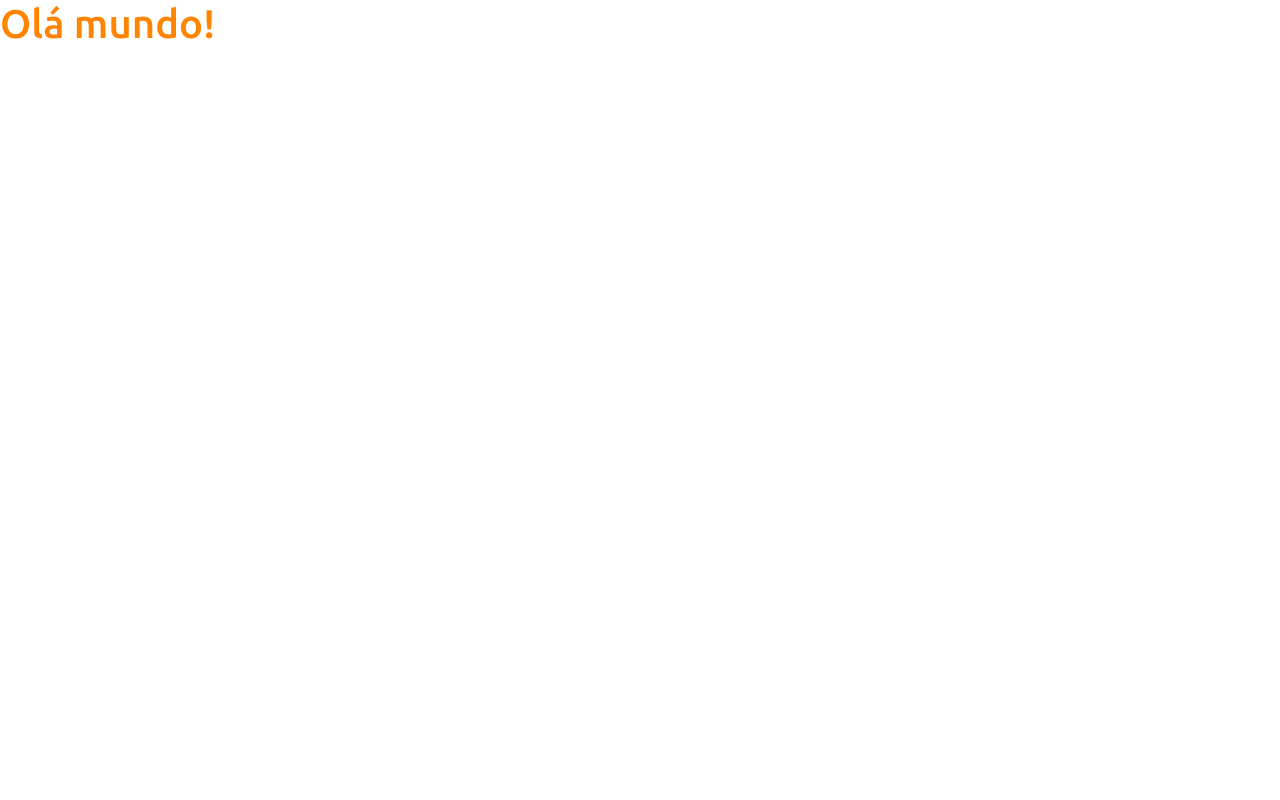
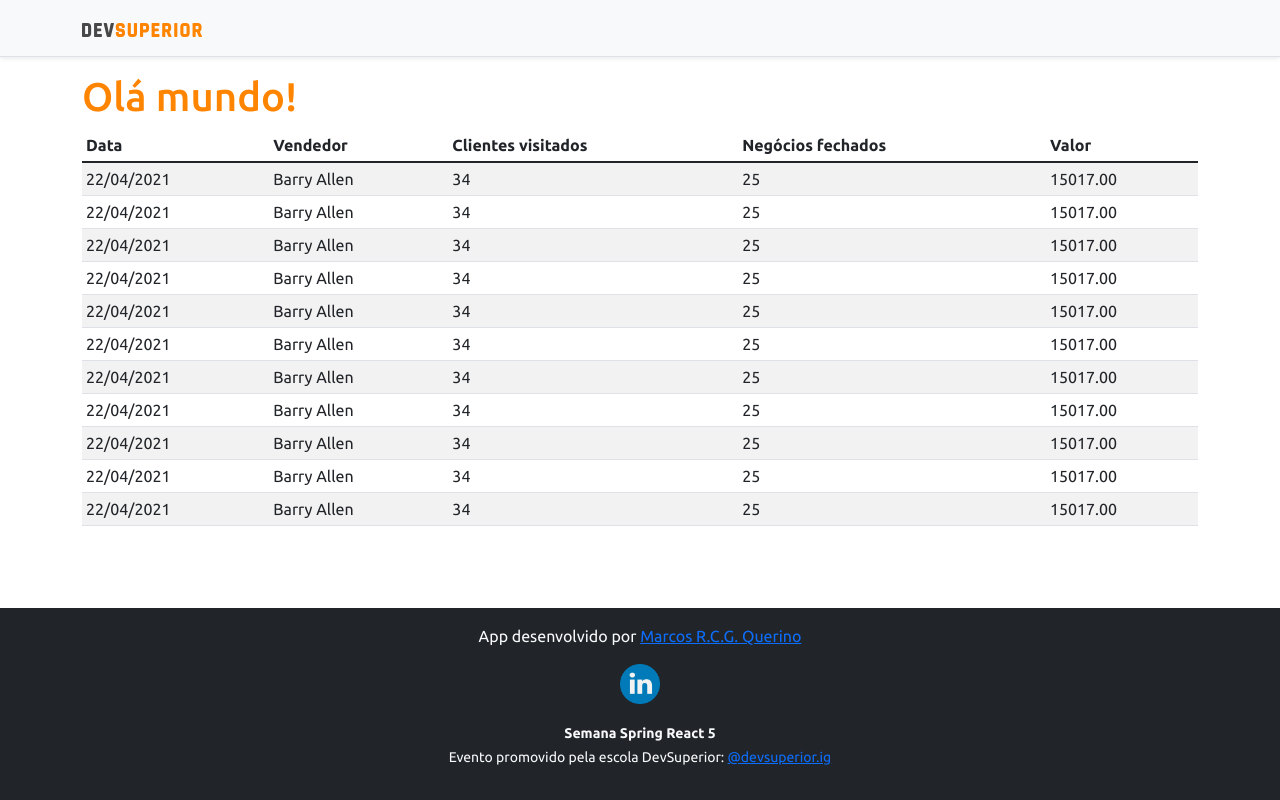
Before and after one commit to MarcosGQ/projeto-sds5, a React (Create React App) app in the folder frontend/: page / in a window 1280 px wide. Built offline with nearby package versions, Linux system fonts and the light colour scheme.

Commit message:
Basic static components

```diff
--- a/frontend/src/App.tsx
+++ b/frontend/src/App.tsx
@@ -1,8 +1,18 @@
+import DataTable from "components/DataTable";
+import Footer from "components/Footer";
+import NavBar from "components/NavBar";
+
 function App() {
   return (
-    <div>
-      <h1 className="text-primary">Olá mundo!</h1>
-    </div>
+    <>
+      <NavBar />
+      <div className="container">
+        <h1 className="text-primary">Olá mundo!</h1>
+
+        <DataTable />
+      </div>
+      <Footer />
+    </>
   );
 }
 
--- /dev/null
+++ b/frontend/src/components/DataTable/index.tsx
@@ -0,0 +1,98 @@
+const DataTable = () => {
+    return (
+        <div className="table-responsive">
+            <table className="table table-striped table-sm">
+                <thead>
+                    <tr>
+                        <th>Data</th>
+                        <th>Vendedor</th>
+                        <th>Clientes visitados</th>
+                        <th>Negócios fechados</th>
+                        <th>Valor</th>
+                    </tr>
+                </thead>
+                <tbody>
+                    <tr>
+                        <td>22/04/2021</td>
+                        <td>Barry Allen</td>
+                        <td>34</td>
+                        <td>25</td>
+                        <td>15017.00</td>
+                    </tr>
+                    <tr>
+                        <td>22/04/2021</td>
+                        <td>Barry Allen</td>
+                        <td>34</td>
+                        <td>25</td>
+                        <td>15017.00</td>
+                    </tr>
+                    <tr>
+                        <td>22/04/2021</td>
+                        <td>Barry Allen</td>
+                        <td>34</td>
+                        <td>25</td>
+                        <td>15017.00</td>
+                    </tr>
+                    <tr>
+                        <td>22/04/2021</td>
+                        <td>Barry Allen</td>
+                        <td>34</td>
+                        <td>25</td>
+                        <td>15017.00</td>
+                    </tr>
+                    <tr>
+                        <td>22/04/2021</td>
+                        <td>Barry Allen</td>
+                        <td>34</td>
+                        <td>25</td>
+                        <td>15017.00</td>
+                    </tr>
+                    <tr>
+                        <td>22/04/2021</td>
+                        <td>Barry Allen</td>
+                        <td>34</td>
+                        <td>25</td>
+                        <td>15017.00</td>
+                    </tr>
+                    <tr>
+                        <td>22/04/2021</td>
+                        <td>Barry Allen</td>
+                        <td>34</td>
+                        <td>25</td>
+                        <td>15017.00</td>
+                    </tr>
+                    <tr>
+                        <td>22/04/2021</td>
+                        <td>Barry Allen</td>
+                        <td>34</td>
+                        <td>25</td>
+                        <td>15017.00</td>
+                    </tr>
+                    <tr>
+                        <td>22/04/2021</td>
+                        <td>Barry Allen</td>
+                        <td>34</td>
+                        <td>25</td>
+                        <td>15017.00</td>
+                    </tr>
+                    <tr>
+                        <td>22/04/2021</td>
+                        <td>Barry Allen</td>
+                        <td>34</td>
+                        <td>25</td>
+                        <td>15017.00</td>
+                    </tr>
+                    <tr>
+                        <td>22/04/2021</td>
+                        <td>Barry Allen</td>
+                        <td>34</td>
+                        <td>25</td>
+                        <td>15017.00</td>
+                    </tr>
+                </tbody>
+            </table>
+        </div>
+    );
+}
+
+export default DataTable;
--- /dev/null
+++ b/frontend/src/components/Footer/index.tsx
@@ -0,0 +1,19 @@
+import linkedin from 'assets/img/linkedin.png';
+
+const Footer = () => {
+    return (
+        <footer className="footer mt-auto py-3 bg-dark">
+            <div className="container">
+                <p className="text-light">App desenvolvido por <a href="https://github.com/MarcosGQ" target="_blank" rel="noreferrer">Marcos R.C.G. Querino</a></p>
+
+                <a href="https://www.linkedin.com/in/marcos-goulart-8a79239a"><img src={linkedin} alt='linkedin' height="40" width="40"></img></a>
+                <p></p>
+
+                <p className="text-light"><small><strong>Semana Spring React 5</strong><br />
+                    Evento promovido pela escola DevSuperior: <a href="https://instagram.com/devsuperior.ig" target="_blank" rel="noreferrer">@devsuperior.ig</a></small></p>
+            </div>
+        </footer>
+    );
+}
+
+export default Footer;
--- /dev/null
+++ b/frontend/src/components/NavBar/index.tsx
@@ -0,0 +1,15 @@
+import ImgDsDark from 'assets/img/ds-dark.svg';
+
+const NavBar = () => {
+    return (
+        <div className="d-flex flex-column flex-md-row align-items-center p-3 px-md-4 mb-3 bg-light border-bottom shadow-sm">
+            <div className="container">
+                <nav className="my-2 my-md-0 mr-md-3">
+                    <img src={ImgDsDark} alt="DevSuperior" width="120" />
+                </nav>
+            </div>
+        </div>
+    );
+}
+
+export default NavBar;
```
Also changed, not shown: frontend/src/assets/img/ds-dark.svg (added), frontend/src/assets/img/linkedin.png (added).
